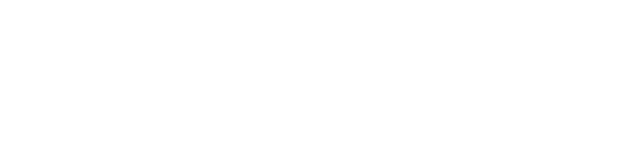
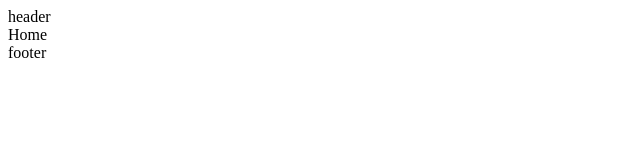
Before and after one commit to RayanBallout/Gatsby-Portfolio, a Gatsby site: page / in a window 1280 px wide. Shown: the whole page, without its empty margins (0-640 px from the left). Built offline with nearby package versions, Linux system fonts and the light colour scheme; Gatsby itself is replaced by a stand-in of ours.

Commit message:
Structuring

```diff
--- /dev/null
+++ b/src/components/Footer/index.js
@@ -0,0 +1,11 @@
+import React from 'react';
+
+function Footer() {
+    return (
+        <div>
+            footer
+        </div>
+    );
+}
+
+export default Footer;
--- /dev/null
+++ b/src/components/Header/index.js
@@ -0,0 +1,11 @@
+import React from 'react';
+
+function Header() {
+    return (
+        <header>
+            header
+        </header>
+    );
+}
+
+export default Header;
--- /dev/null
+++ b/src/components/Layout/index.js
@@ -0,0 +1,23 @@
+import React from 'react';
+
+// style
+import './Layout.css'
+
+// components
+import Header from '../Header';
+import Footer from '../Footer';
+
+function Layout({ children }) {
+    return (
+        <>
+            <Header />
+            <main>
+                {children}
+            </main>
+            <Footer />
+        </>
+
+    );
+}
+
+export default Layout;
--- a/src/pages/index.js
+++ b/src/pages/index.js
@@ -1,10 +1,12 @@
 import React from 'react';
+
+import Layout from '../components/Layout';
 
 function Home() {
   return (
-    <div>
-
-    </div>
+    <Layout>
+      Home
+    </Layout>
   );
 }
 
```
Also changed, not shown: src/components/Footer/Footer.styles.js (added), src/components/Header/header.styles.js (added), src/components/Layout/Layout.css (added).
